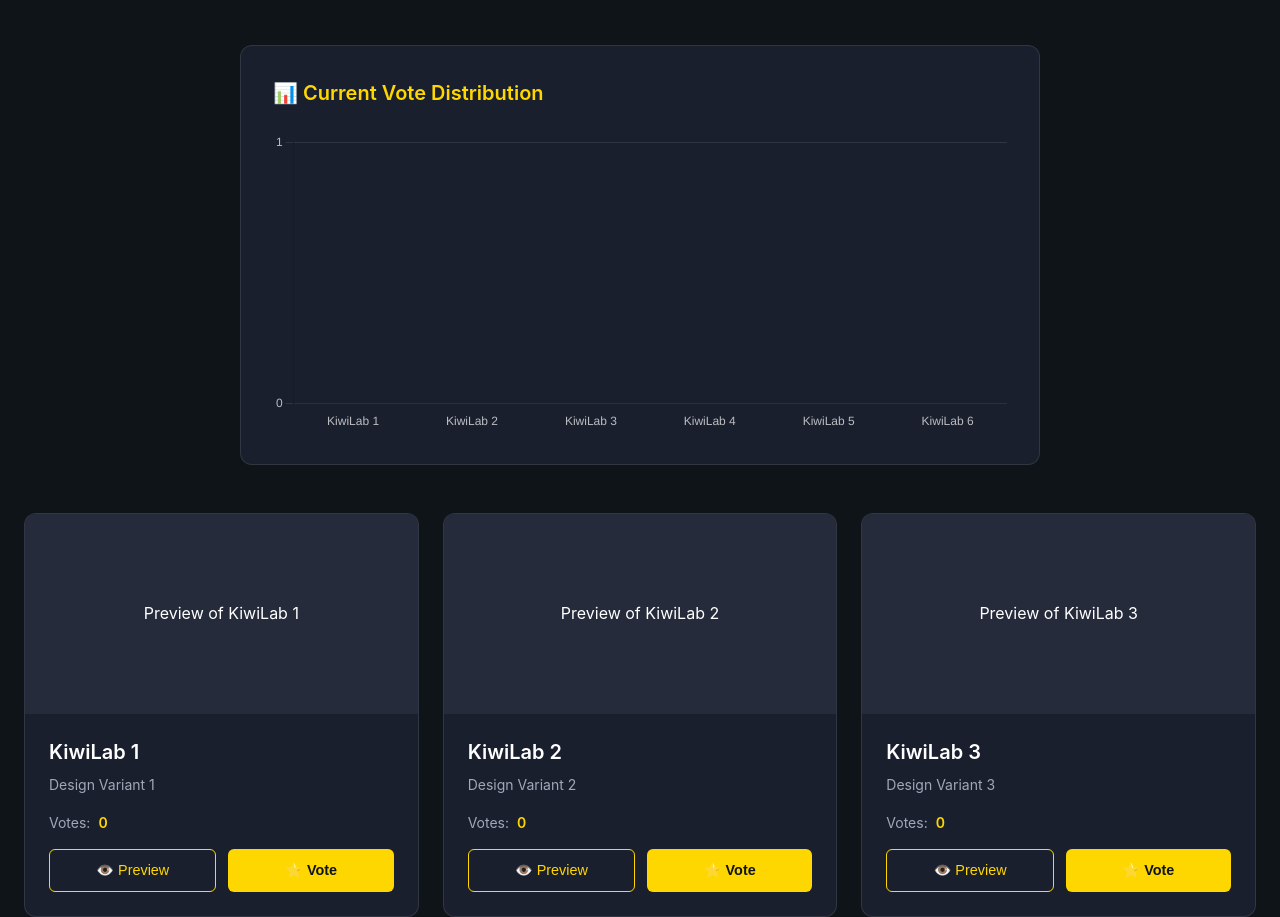
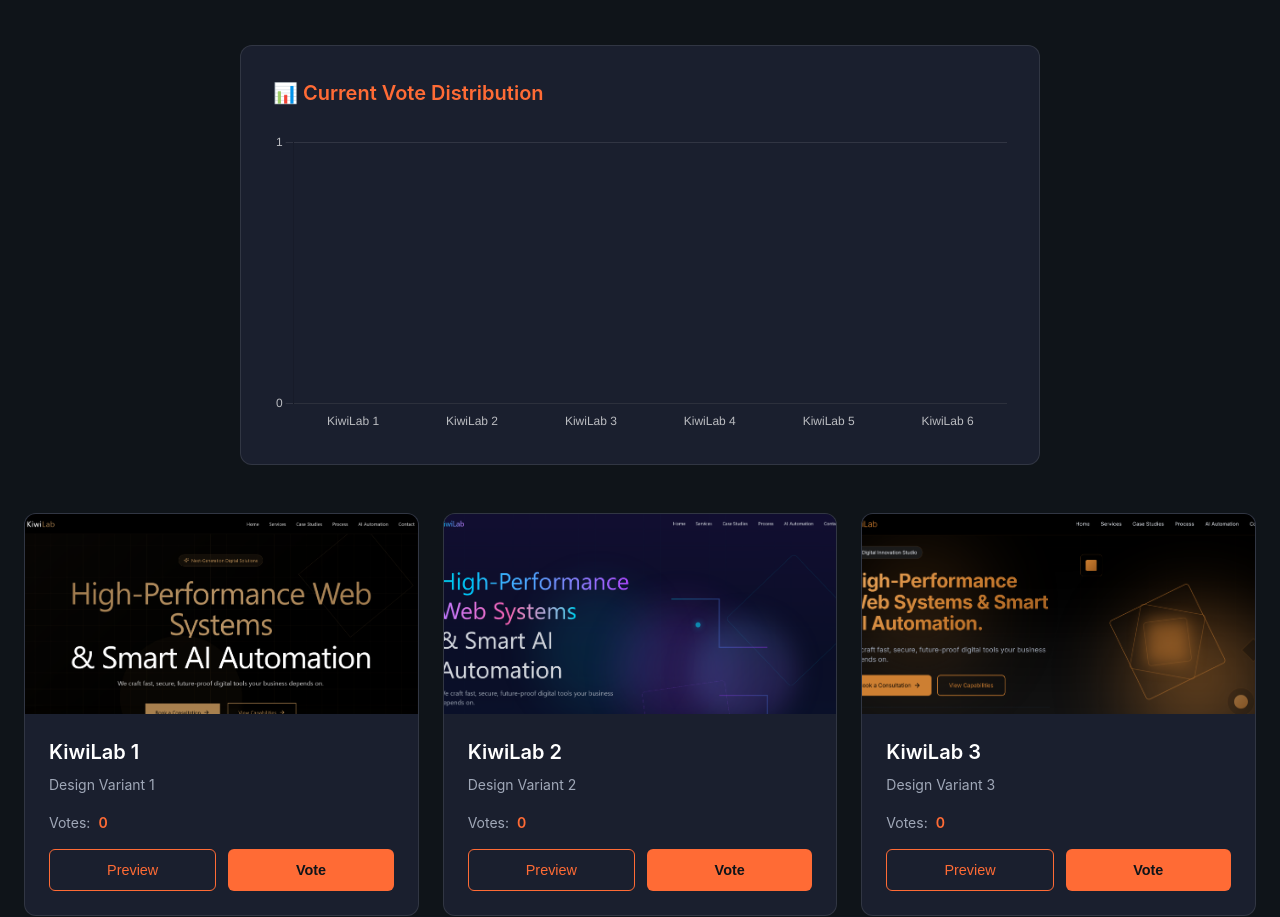
Before and after one commit to wys-is-wyg/pybash, a website: page web/public/vote.html in a window 1280 px wide. Shown: the part 226-1143 px from the top of the page. Drawn offline with nearby package versions, Linux system fonts and the light colour scheme; no server answers.

Commit message:
add voting

```diff
--- a/web/public/vote.html
+++ b/web/public/vote.html
@@ -24,11 +24,11 @@
         box-sizing: border-box;
       }
 
-      /* CSS Variables - Yellow Theme */
+      /* CSS Variables - Orange Theme (Matching Main App) */
       :root {
-        --color-primary: #ffd700;
-        --color-primary-hover: #ffed4e;
-        --color-primary-dark: #daa500;
+        --color-primary: #ff6b35;
+        --color-primary-hover: #ff8555;
+        --color-primary-dark: #e85a1f;
         --color-background: #0f1419;
         --color-surface: #1a1f2e;
         --color-surface-elevated: #252b3b;
@@ -36,12 +36,10 @@
         --color-text-primary: #fff;
         --color-text-secondary: #a0a8b8;
         --color-success: #4ade80;
-        --color-gradient-start: #ffd700;
-        --color-gradient-end: #ffed4e;
+        --color-gradient-start: #ff6b35;
+        --color-gradient-end: #ffa07a;
         --spacing-unit: 0.25rem;
-      }
-
-      /* Base Styles */
+      } /* Base Styles */
       html {
         -webkit-text-size-adjust: 100%;
         line-height: 1.5;
@@ -129,9 +127,8 @@
         font-size: 1.75rem;
         margin: 0 0 0.3rem 0;
         color: var(--color-primary);
-        text-shadow: 0 0 10px rgba(255, 215, 0, 0.3);
+        text-shadow: 0 0 10px rgba(255, 107, 53, 0.3);
       }
-
       .navbar-brand .tagline {
         font-size: 0.75rem;
         color: var(--color-text-secondary);
@@ -726,9 +723,6 @@
           }_files/thumbnail.png"
                              alt="${design.name}"
                              onerror="this.style.display='none'" />
-                        <div style="padding: 1rem; text-align: center; color: var(--color-text-secondary);">
-                            <p style="margin: 0;">Preview of ${design.name}</p>
-                        </div>
                     </div>
                     <div class="design-info">
                         <h3 class="design-title">${design.name}</h3>
@@ -746,12 +740,12 @@
                             <button class="btn-preview" data-design-id="${
                               design.id
                             }">
-                                👁️ Preview
+                                Preview
                             </button>
                             <button class="btn-vote" data-design-id="${
                               design.id
                             }">
-                                ⭐ Vote
+                                Vote
                             </button>
                         </div>
                     </div>
@@ -773,20 +767,20 @@
                 label: "Votes",
                 data: DESIGNS.map((d) => voteData[d.id] || 0),
                 backgroundColor: [
-                  "rgba(255, 215, 0, 0.8)",
-                  "rgba(255, 237, 78, 0.8)",
-                  "rgba(255, 228, 109, 0.8)",
-                  "rgba(255, 245, 157, 0.8)",
-                  "rgba(255, 250, 205, 0.8)",
-                  "rgba(218, 165, 0, 0.8)",
+                  "rgba(255, 107, 53, 0.8)",
+                  "rgba(255, 133, 85, 0.8)",
+                  "rgba(255, 159, 117, 0.8)",
+                  "rgba(255, 185, 149, 0.8)",
+                  "rgba(255, 211, 181, 0.8)",
+                  "rgba(232, 90, 31, 0.8)",
                 ],
                 borderColor: [
-                  "#ffd700",
-                  "#ffed4e",
-                  "#ffe46b",
-                  "#fff59d",
-                  "#fffacd",
-                  "#daa500",
+                  "#ff6b35",
+                  "#ff8555",
+                  "#ff9f75",
+                  "#ffb995",
+                  "#ffd3b5",
+                  "#e85a1f",
                 ],
                 borderWidth: 2,
                 borderRadius: 4,
@@ -970,11 +964,11 @@
           const designId = btn.dataset.designId;
           if (designId === userVote) {
             btn.classList.add("voted");
-            btn.textContent = "✓ Voted";
+            btn.textContent = "Voted";
             btn.disabled = true;
           } else {
             btn.classList.remove("voted");
-            btn.textContent = "⭐ Vote";
+            btn.textContent = "Vote";
             btn.disabled = false;
           }
         });
--- a/web/server.js
+++ b/web/server.js
@@ -118,6 +118,10 @@ app.get("/output", (req, res) => {
   res.sendFile(path.join(__dirname, "public", "index.html"));
 });
 
+app.get("/vote", (req, res) => {
+  res.sendFile(path.join(__dirname, "public", "vote.html"));
+});
+
 // Static middleware for public files (CSS, JS, images, etc.)
 app.use(express.static("public"));
 
```
Also changed, not shown: docker-compose.yml (+20 -3 lines), web/public/kiwilabs/kiwilab1/kiwilab1_files/thumbnail.png (added), web/public/kiwilabs/kiwilab2/kiwilab2_files/thumbnail.png (added), web/public/kiwilabs/kiwilab3/kiwilab3_files/thumbnail.png (added), web/public/kiwilabs/kiwilab4/kiwilab4_files/thumbnail.png (added), web/public/kiwilabs/kiwilab5/kiwilab5_files/thumbnail.png (added), web/public/kiwilabs/kiwilab6/kiwilab6_files/thumbnail.png (added), 3 other files.
